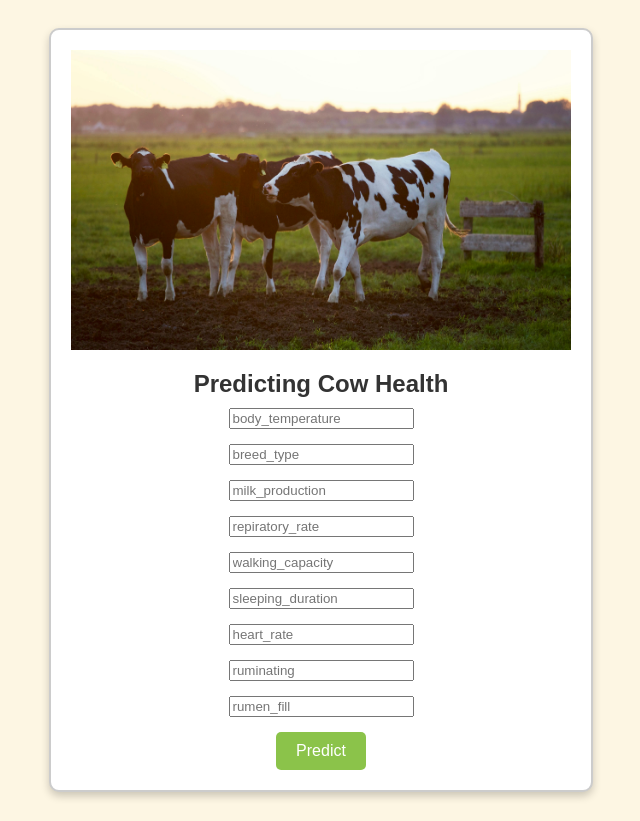
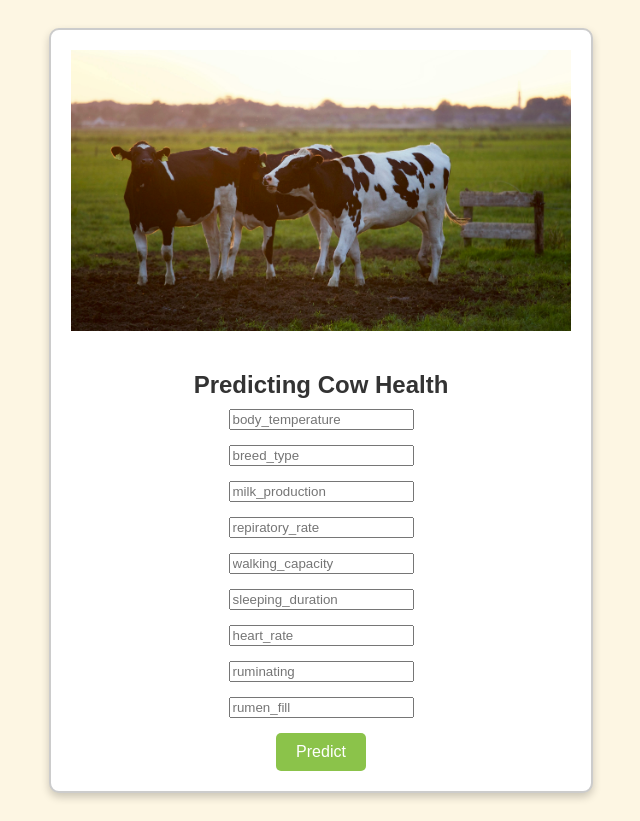
Before and after one commit to sam-wd/Cow_Health_Prediction, a Flask app: page / in a window 1280 px wide. Shown: the whole page, without its empty margins (319-959 px from the left). Before the commit the page ends 799 px from the top, so only its background shows below. Run offline with Flask 3, Linux system fonts and the light colour scheme; parts of the project's set-up code (start-up, migrations or seed data) failed here and were passed over.

Commit message:
Chnages for image

```diff
--- a/templates/index.html
+++ b/templates/index.html
@@ -23,7 +23,8 @@
         }
 
         .cow-graphic {
-            width: 100px;
+            height: 500px;
+            width: 500px;
             height: auto;
             margin: 0 auto 20px;
         }
@@ -63,7 +64,9 @@
 </head>
 <body>
     <div class="form-container">
-        <img src="{{ url_for('static', filename='images/Cow.jpeg') }}" alt="Cute Cow" height="300" width="500">
+        <!-- <img class = "cow-graphic" src="{{ url_for('static', filename='images/Cow.jpeg') }}" alt="Cute Cow" height="500" width="800"> -->
+        <img class="cow-graphic" src="{{ url_for('static', filename='images/Cow.jpeg') }}" alt="Cute Cow">
+
         <h1 class="form-title">Predicting Cow Health</h1>
         <form action="/predict" method="post">
             <!-- 9 Textboxes -->
```
